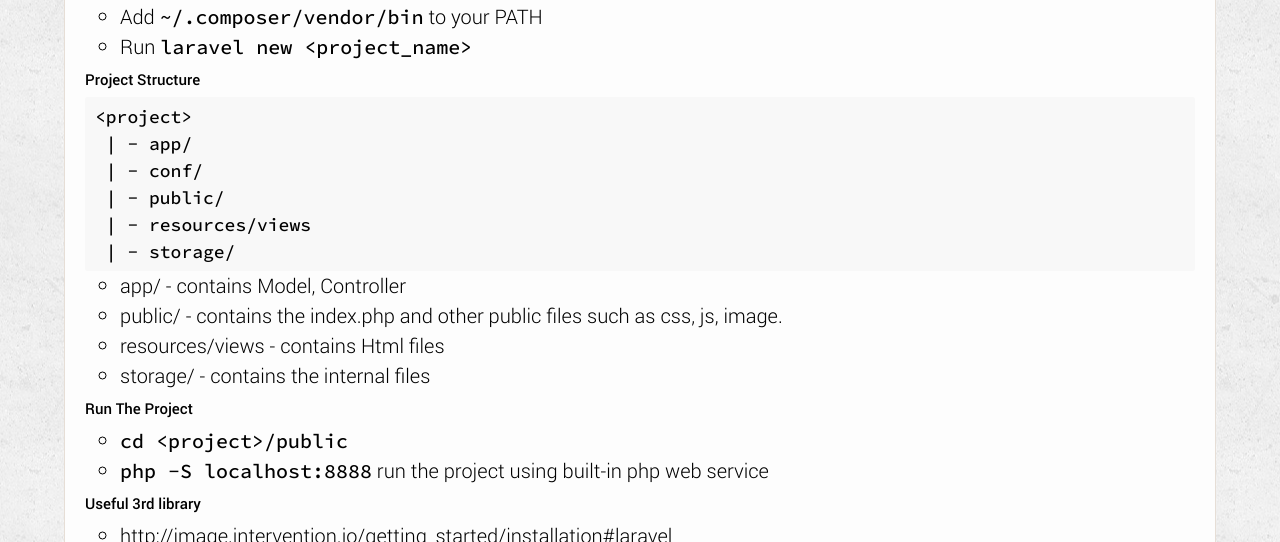
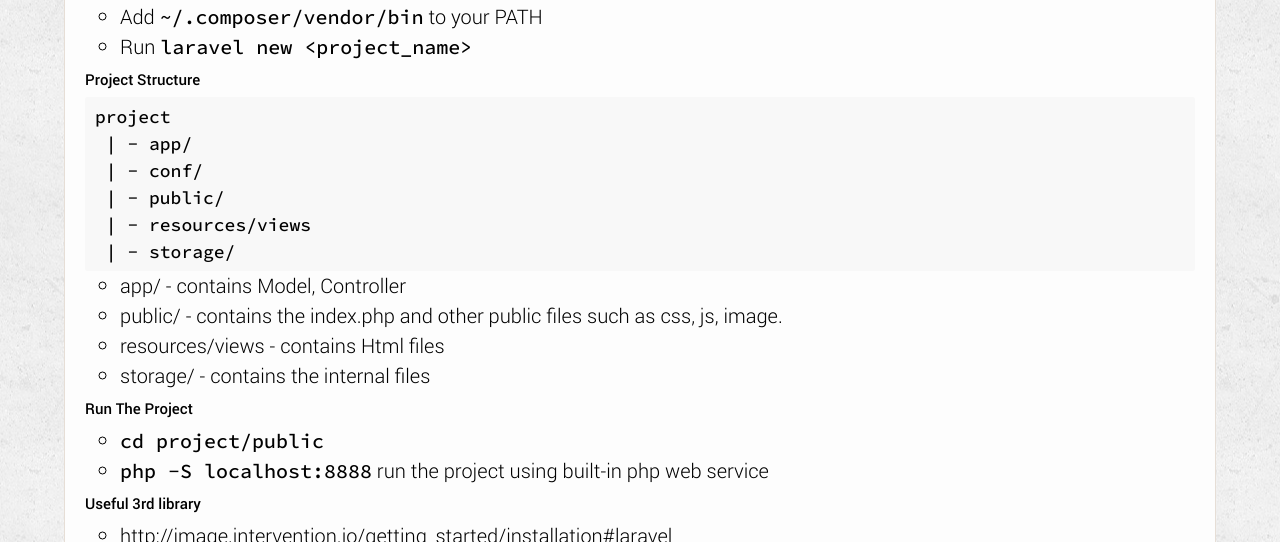
Before and after one commit to PrimeTimeTV/PrimeTimeTV.github.io, a Jekyll site: the page built from _posts/2015-07-10-laravel-intro-1.markdown, in a window 1280 px wide. Shown: the part 1044-1586 px from the top of the page. Built offline with Jekyll 4.4.1, drawn with Linux system fonts in a browser that asks for light colours; some of the changed lines change nothing that is shown.

Commit message:
Update 2015-07-10-laravel-intro-1.markdown

````diff
--- a/_posts/2015-07-10-laravel-intro-1.markdown
+++ b/_posts/2015-07-10-laravel-intro-1.markdown
@@ -36,7 +36,7 @@
 
 ###### Project Structure
 ```
-<project>
+project
  | - app/
  | - conf/
  | - public/
@@ -49,7 +49,7 @@
 * storage/ - contains the internal files
 
 ###### Run The Project
-* ```cd <project>/public```
+* ```cd project/public```
 * ```php -S localhost:8888``` run the project using built-in php web service
 
 ###### Useful 3rd library
````
